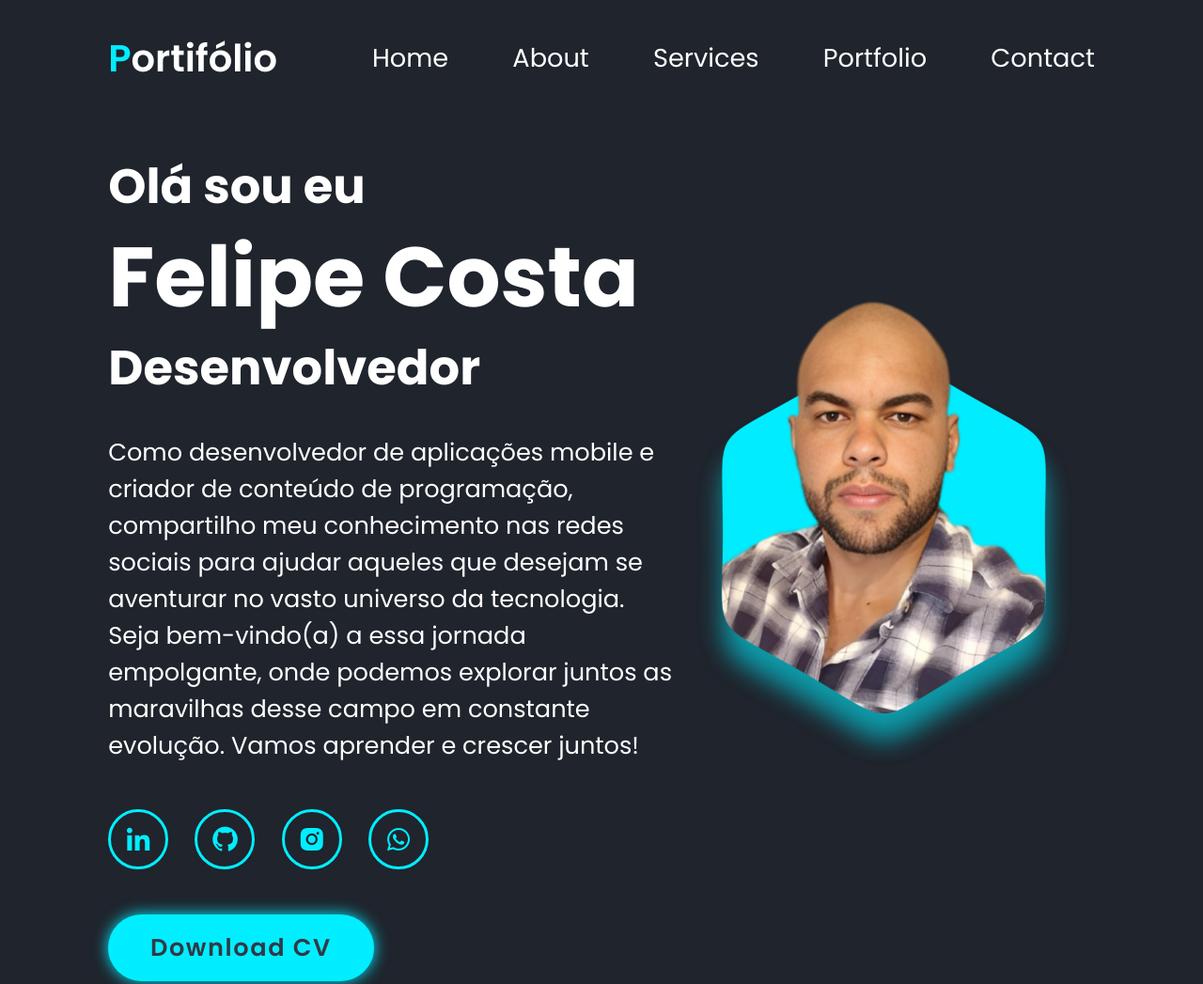
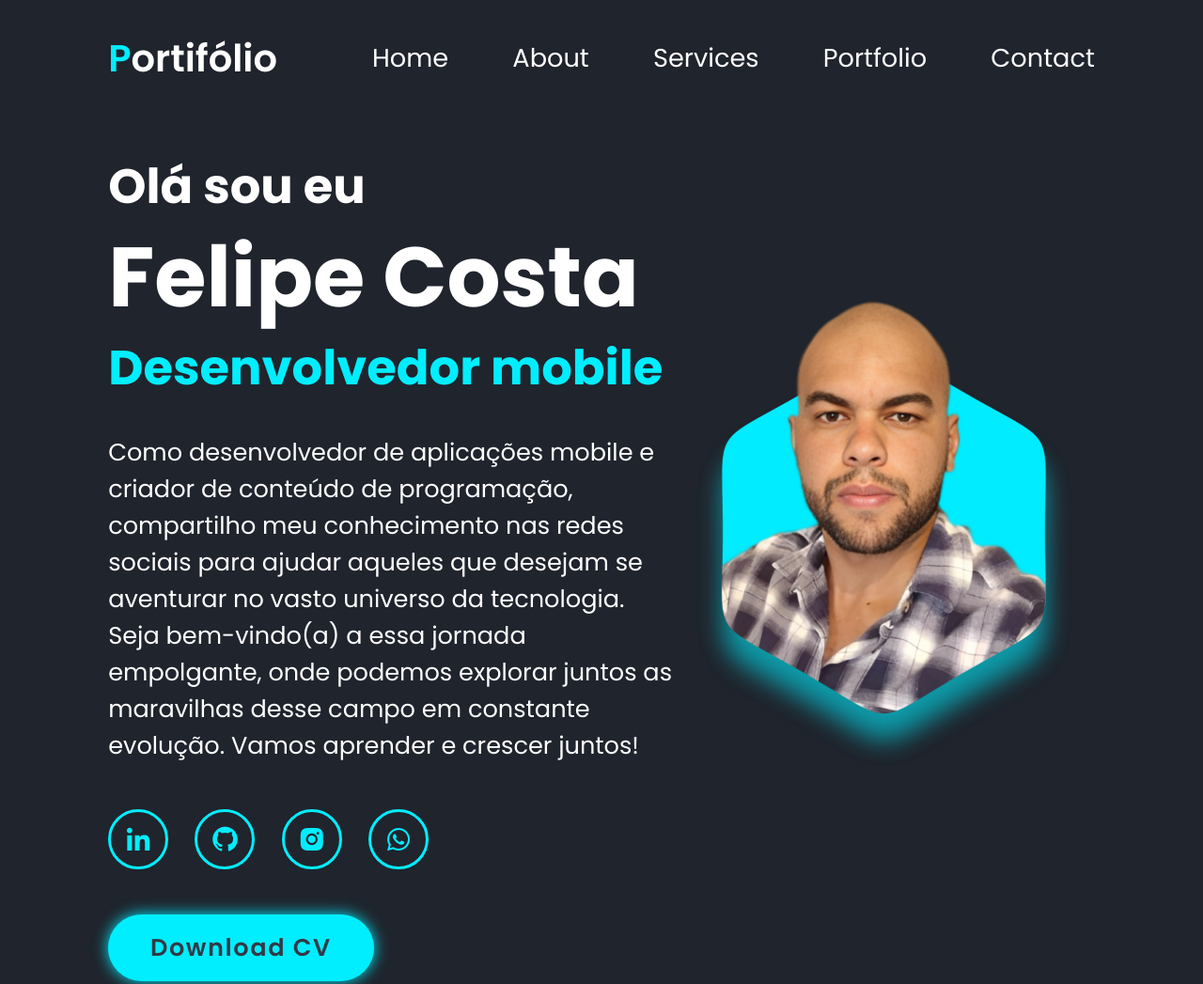
Before and after one commit to eufelipecosta/Portif-lio-felipe, a plain HTML site: page index.html in a window 1280 px wide. Shown: the top 1047 px of the page at 94% size. Drawn offline with nearby package versions, Linux system fonts and the light colour scheme.

Commit message:
atualizacao-nova

```diff
--- a/index.html
+++ b/index.html
@@ -34,8 +34,8 @@
         <div class="home-content">
             <h3>Olá sou eu</h3>
             <h1>Felipe Costa</h1>
-           <!-- <h3><span>Desenvolvedor mobile</span> </h3>-->
-           <h3>Desenvolvedor <span class="multiple-text"></span> </h3>
+           <h3><span>Desenvolvedor mobile</span> </h3>
+          <!--  <h3>Desenvolvedor <span class="multiple-text"></span> </h3>-->
             <p>
                 Como desenvolvedor de aplicações mobile e criador de conteúdo de programação, compartilho meu conhecimento nas redes sociais para ajudar aqueles que desejam se aventurar no vasto universo da tecnologia. Seja bem-vindo(a) a essa jornada empolgante, onde podemos explorar juntos as maravilhas desse campo em constante evolução. Vamos aprender e crescer juntos!</p>
 
```
